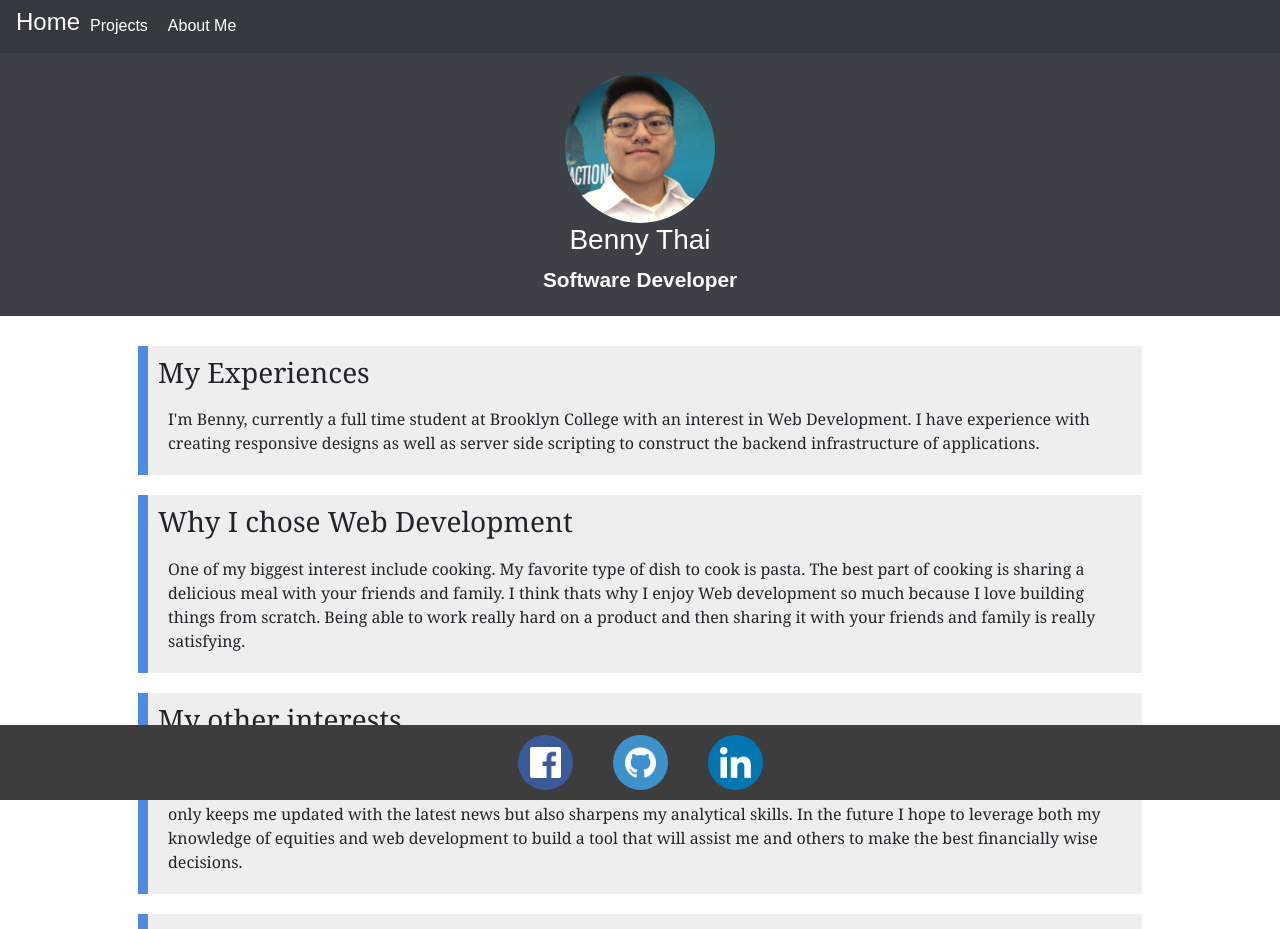
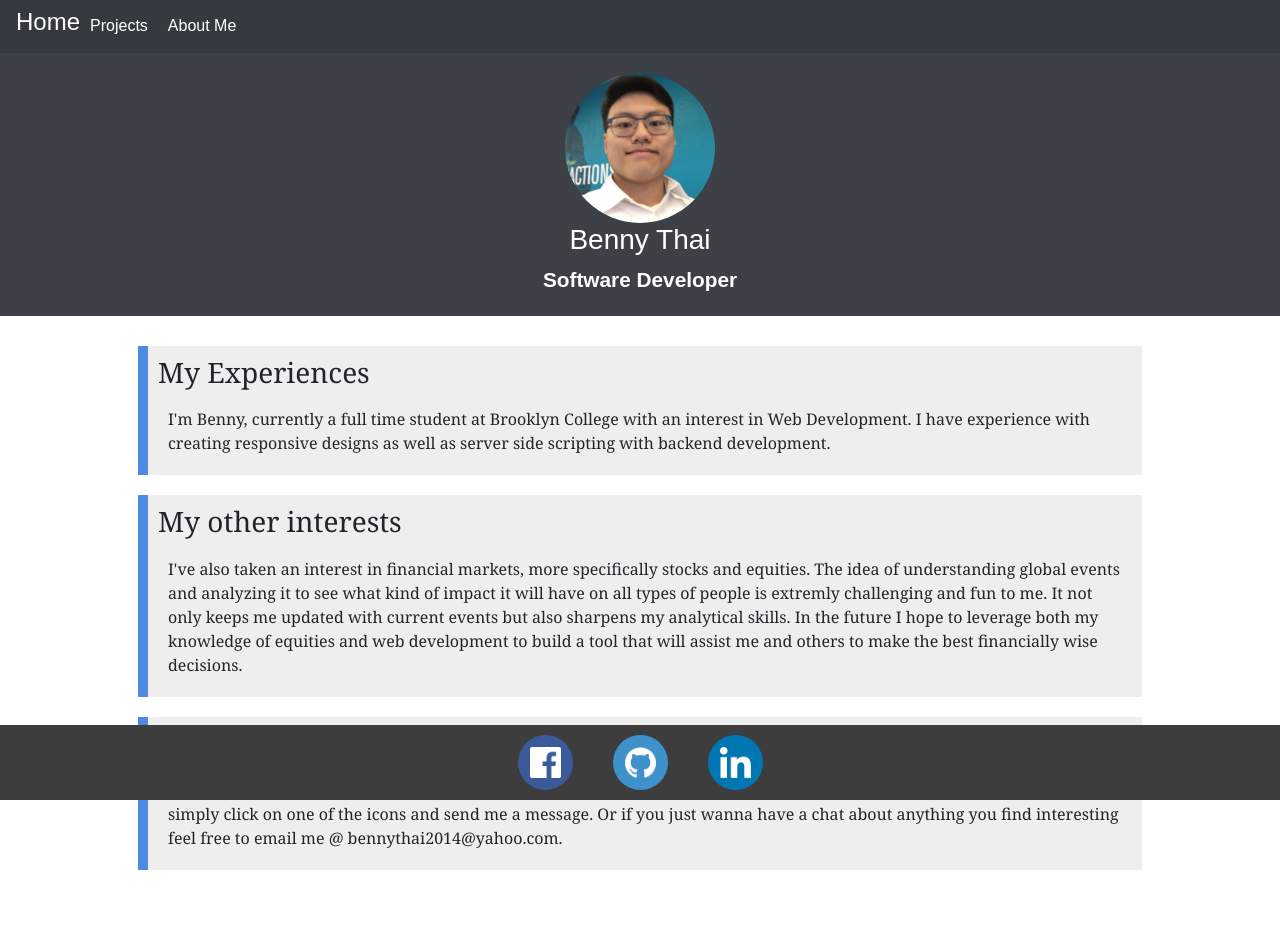
Before and after one commit to Deckins/Website, a React (Create React App) app: page /about in a window 1280 px wide. Shown: the top 929 px of the page. Built offline with nearby package versions, Linux system fonts and the light colour scheme.

Commit message:
smaller bg img

```diff
--- a/src/components/About/About.css
+++ b/src/components/About/About.css
@@ -1,3 +1,6 @@
+.body-wrapper{
+    margin-bottom:100px;
+}
 .banner{
     width:100%;
     height:100px;
--- a/src/components/About/About.js
+++ b/src/components/About/About.js
@@ -4,7 +4,7 @@ import './About.css';
 class About extends Component {
     render() {
         return (
-            <div >
+            <div className='body-wrapper'>
                 {/* <img className='banner'src='assets/images/header.jpg'></img> */}
                 <div className='bio background'>
                     <img className='profile' src='/Website/assets/images/profile.jpg'></img>
@@ -19,12 +19,12 @@ class About extends Component {
                     <h3>My Experiences</h3>
                     <p className='body-text '>I'm Benny, currently a full time student at Brooklyn College with an interest
                         in Web Development. I have experience with creating responsive designs as well as server side
-                        scripting to construct the backend infrastructure of applications.
+                        scripting with backend development.
 
                     </p>
                     </div>
 
-                    <div className='body-text wrapper'>
+                    {/* <div className='body-text wrapper'>
                     <h3 >Why I chose Web Development</h3>
                     <p className='body-text ' >
                         One of my biggest interest include cooking. My favorite type of dish to cook is pasta.
@@ -33,14 +33,14 @@ class About extends Component {
                         Being able to work really hard on a product and then sharing it with your friends and family
                         is really satisfying.
                     </p>
-                    </div>
+                    </div> */}
                     <div className='body-text wrapper'>
                     <h3>My other interests</h3>
                     <p className='body-text'>
                         I've also taken an interest in financial markets, more specifically stocks and equities.
                         The idea of understanding global events and analyzing it to see what kind of impact it will
                         have on all types of people is extremly challenging and fun to me. It not only keeps me
-                        updated with the latest news but also sharpens my analytical skills. In the future I hope to leverage
+                        updated with current events but also sharpens my analytical skills. In the future I hope to leverage
                         both my knowledge of equities and web development to build a tool that will assist me and others to make
                         the best financially wise decisions.
                     </p>
@@ -50,8 +50,9 @@ class About extends Component {
                     <h3>How to contact me</h3>
                     <p className='body-text'>
                         If you have any comments, questions or concerns feel free to contact me through any of my
-                        social media links below. Just simply click on one of the icons and send me a message. Or if you wanna
-                        have a chat about anything you think is interesting feel free to email me @ bennythai2014@yahoo.com.
+                        social media links below. Just simply click on one of the icons and send me a message. Or if you just
+                        wanna
+                        have a chat about anything you find interesting feel free to email me @ bennythai2014@yahoo.com.
 
                     </p>
                     </div>
--- a/src/components/Landing/Landing.css
+++ b/src/components/Landing/Landing.css
@@ -11,7 +11,7 @@ body {
         rgba(0, 0, 0, 0.1)
       ),
       /* url(https://images.pexels.com/photos/547114/pexels-photo-547114.jpeg?auto=compress&cs=tinysrgb&dpr=2&h=650&w=940); */
-      url(/Website/assets/images/sea.jpg);
+      url(/Website/assets/images/sea-min.jpg);
     background-size: cover;
     height: 100vh;
     background-position:center;
```
Also changed, not shown: public/assets/images/sea-min.jpg (added).
